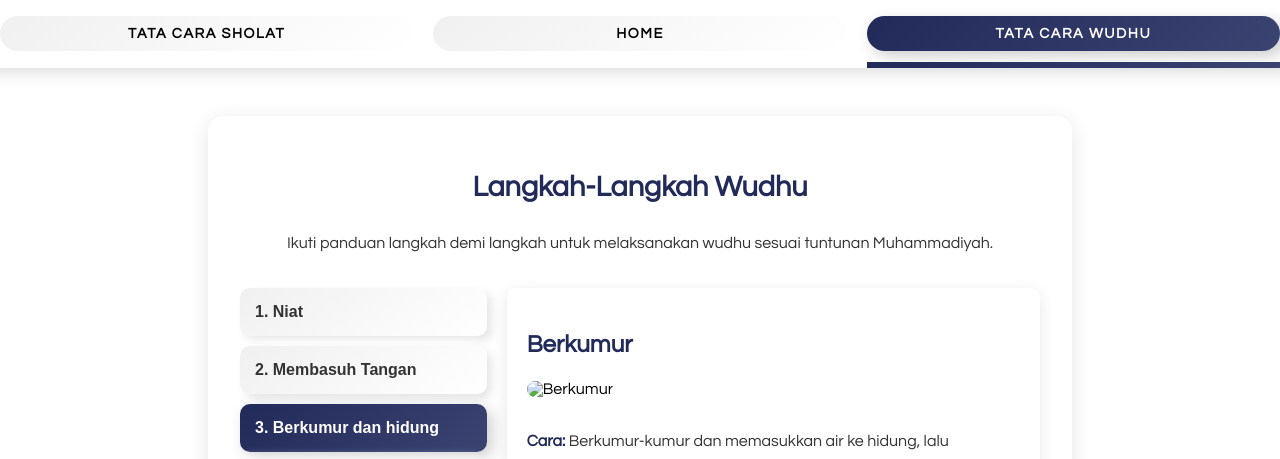
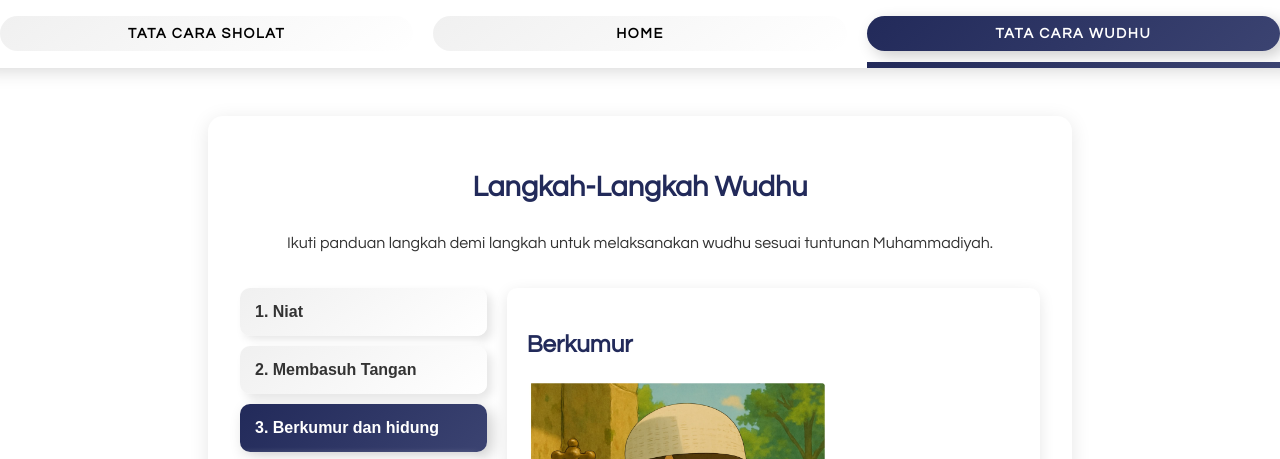
Before and after one commit to xzdmasz/xzdmasz.github.io, a plain HTML site: page cara-wudhu.html in a window 1280 px wide. Both pictures are taken after a click on the button "3. Berkumur dan hidung". Shown: the part 308-767 px from the top of the page. Drawn offline with nearby package versions, Linux system fonts and the light colour scheme.

Commit message:
Update cara-wudhu.html

```diff
--- a/cara-wudhu.html
+++ b/cara-wudhu.html
@@ -57,7 +57,7 @@
           </div>
           <div class="step-content" id="wudhu3">
             <h3>Berkumur</h3>
-            <img src="/image/g" alt="Berkumur" class="step-image" />
+            <img src="/image/gdngku.jpg" alt="Berkumur" class="step-image" />
             <p><strong>Cara:</strong> Berkumur-kumur dan memasukkan air ke hidung, lalu menyemburkannya tiga kali. </p>
             <p><strong>Deskripsi:</strong> Dari Abdullah bin Zaid RA, “Setelah Nabi SAW membasuh kedua tangannya, beliau berkumur-kumur dan memasukkan air ke hidung, lalu menyemburkannya tiga kali” (HR. Muttafaq ‘alayh).</p>
           </div>
```
